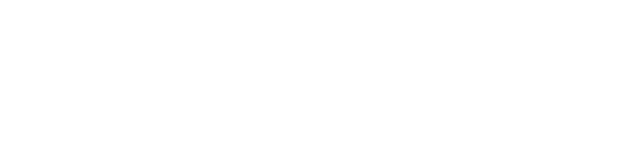
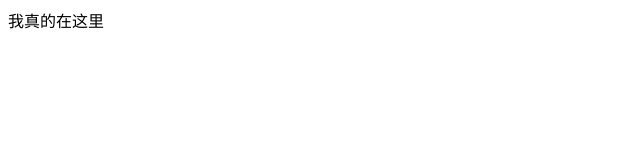
Before and after one commit to dobetterdomore/usegit, a plain HTML site: page index.html in a window 1280 px wide. Shown: the whole page, without its empty margins (0-640 px from the left). Drawn offline with Linux system fonts and the light colour scheme.

Commit message:
第二次提交

```diff
--- a/index.html
+++ b/index.html
@@ -3,6 +3,8 @@
 <head>
     <meta charset="UTF-8">
     <title>Title</title>
+
+    我真的在这里
 </head>
 <body>
 
```
